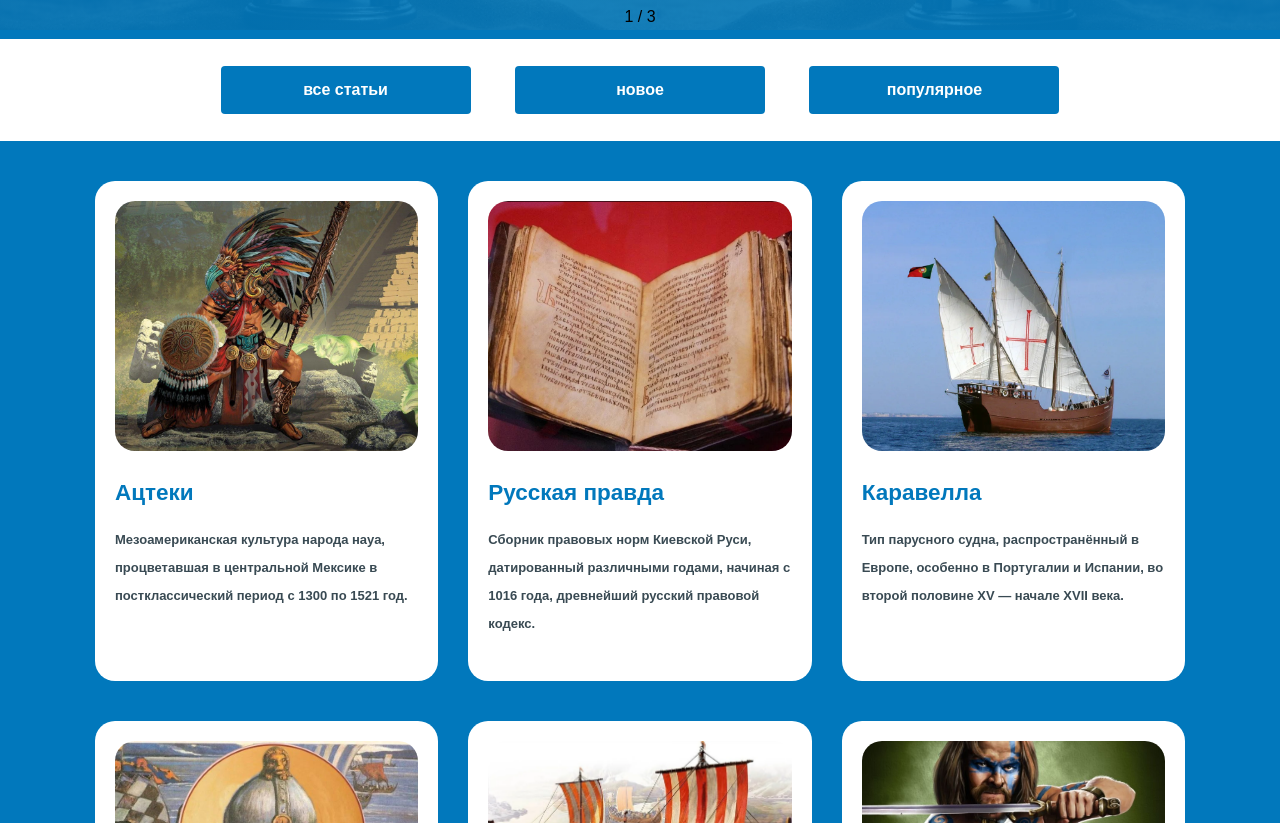
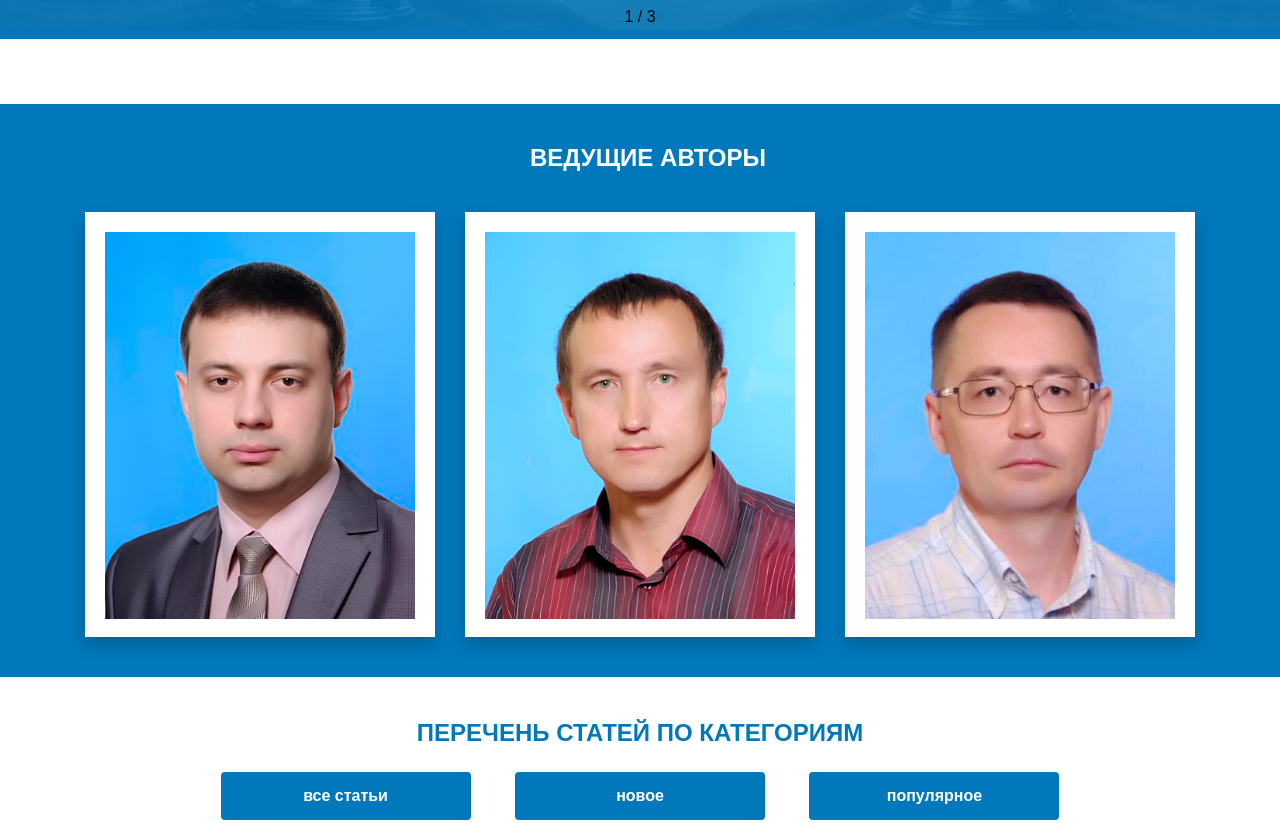
Before and after one commit to AndreySmyshlaev/HisProject, a plain HTML site: page index.html in a window 1280 px wide. Shown: the part 1072-1895 px from the top of the page. Drawn offline with nearby package versions, Linux system fonts and the light colour scheme.

Commit message:
Add files via upload

```diff
--- /dev/null
+++ b/images.json
@@ -0,0 +1,26 @@
+[
+    {
+        "imageUrl": [
+            "images/scriptor1.jpg",
+            "images/ar1.jpg"
+        ],
+        "imageAlt": "Фото",
+        "imageWidth": 310
+    },
+    {
+        "imageUrl": [
+            "images/scriptor2.jpg",
+            "images/ar2.jpg"
+        ],
+        "imageAlt": "Фото",
+        "imageWidth": 310
+    },
+    {
+        "imageUrl": [
+            "images/scriptor3.jpg",
+            "images/ar3.jpg"
+        ],
+        "imageAlt": "Фото",
+        "imageWidth": 310
+    }
+]
--- a/index.html
+++ b/index.html
@@ -34,6 +34,7 @@
         </header>
 
         <main class="main container">
+
             <section class="search">
                 <h1 class="search__title">новостной исторический сайт</h1>
                 <form class="search__form" action="/" method="get">
@@ -61,28 +62,37 @@
                 <div class="swiper-pagination"></div>
             </section>
 
+            <section class="white"></section>
+
+            <section class="images">
+                <h2 class="images__title">ВЕДУЩИЕ АВТОРЫ</h2>
+                <ul class="images__list"></ul>
+            </section>
+
             <section class="navigation">
+                <h2 class="navigation__title">ПЕРЕЧЕНЬ СТАТЕЙ ПО КАТЕГОРИЯМ</h2>
                 <button class="navigation__button button" type="button" data-id="all">все статьи</button>
                 <button class="navigation__button button" type="button" data-id="new">новое</button>
                 <button class="navigation__button button" type="button" data-id="pop">популярное</button>
             </section>
+
             <section class="articles">
                 <div class="articles__menu">
-                    <!-- <a class="articles__item all" href="#">
+                    <a class="articles__item all" href="#">
                         <img class="articles__images" src="images/atsteki.jpg" alt="Ацтеки" width="300" height="300">
-                        <h2 class="articles__name">Статья 1</h2>
+                        <h2 class="articles__name">Ацтеки</h2>
                         <p class="articles__text">Мезоамериканская культура народа науа, процветавшая в центральной Мексике в постклассический период с 1300 по 1521 год.</p>
                     </a>
                     <a class="articles__item all" href="#">
                         <img class="articles__images" src="images/russ_pravda.jpg" alt="Русская правда" width="300" height="300">
-                        <h2 class="articles__name">Статья 2</h2>
+                        <h2 class="articles__name">Русская правда</h2>
                         <p class="articles__text">Сборник правовых норм Киевской Руси, датированный различными годами, начиная с 1016 года, древнейший русский правовой кодекс.</p>
                     </a>
                     <a class="articles__item all" href="#">
                         <img class="articles__images" src="images/caravella.webp" alt="Каравелла" width="300" height="300">
-                        <h2 class="articles__name">Статья 3</h2>
+                        <h2 class="articles__name">Каравелла</h2>
                         <p class="articles__text">Тип парусного судна, распространённый в Европе, особенно в Португалии и Испании, во второй половине XV — начале XVII века.</p>
-                    </a> -->
+                    </a>
                 </div>
                 <div class="articles__menu">
                     <a class="articles__item all new" href="#">
@@ -166,6 +176,7 @@
                 </div>
                 <button class="articles__button">еще</button>
             </section>
+
         </main>
 
         <footer class="footer">
--- a/js/script.js
+++ b/js/script.js
@@ -71,11 +71,6 @@ exitModalButton.addEventListener("click", () => {
 
 
 
-// * Код для массива (название статей) (Задание 3.4)
-// * УБРАН В СВЯЗИ С НЕНАДОБНОСТЬЮ В README.MD
-
-
-
 // * Фильтрация карточек (статей)
 
 const navigation = document.querySelectorAll(".navigation");
@@ -123,48 +118,6 @@ filter()
 
 
 
-// * Код для объекта (Задание 3.5)
-
-const articles = document.querySelector(".articles");
-if (articles) {
-    const articlesMenu = articles.querySelector(".articles__menu");
-
-    const articlesData = {
-        articles1: {
-            images: "images/atsteki.jpg",
-            name: "Ацтеки",
-            text: "Мезоамериканская культура народа науа, процветавшая в центральной Мексике в постклассический период с 1300 по 1521 год.",
-        },
-        articles2: {
-            images: "images/russ_pravda.jpg",
-            name: "Русская правда",
-            text: "Сборник правовых норм Киевской Руси, датированный различными годами, начиная с 1016 года, древнейший русский правовой кодекс.",
-        },
-        articles3: {
-            images: "images/caravella.webp",
-            name: "Каравелла",
-            text: "Тип парусного судна, распространённый в Европе, особенно в Португалии и Испании, во второй половине XV — начале XVII века.",
-        },
-    }
-
-    const createCard = (images, name, text) => {
-        const card = `
-        <a class="articles__item all" href="#">
-            <img class="articles__images" src="${images}" alt="Фото" width="300" height="300">
-            <h2 class="articles__name">${name}</h2>
-            <p class="articles__text">${text}</p>
-        </a>
-    `;
-        return card;
-    }
-
-    for (const cardKey in articlesData) {
-        const card = articlesData[cardKey];
-        const cardElement = createCard(card.images, card.name, card.text);
-        articlesMenu.insertAdjacentHTML('beforeend', cardElement);
-    }
-}
-
 // * Код для предзагрузчика
 
 const preloader = document.querySelector(".preloader");
@@ -196,3 +149,67 @@ if (sliders) {
         },
     });
 }
+
+
+
+const cardsImages = document.querySelector(".images");
+if (cardsImages) {
+    const cardListImages = cardsImages.querySelector(".images__list");
+
+    // Пример URL для получения данных с сервера
+    const apiUrl = "images.json";
+
+    // Функция для создания карточки
+    const createCard = (imageUrl, imageAlt, imageWidth) => {
+        // Шаблонные строки и подстановки
+        const image = `
+        <li class="images__item">
+            <img class="images__picture" src="${imageUrl[0]}" alt="${imageAlt}" width="${imageWidth}">
+            <img class="images__picture" src="${imageUrl[1]}" alt="${imageAlt}" width="${imageWidth}" style="display: none;">
+        </li>
+    `;
+
+        return image;
+    };
+
+    fetch(apiUrl)
+        .then((response) => response.json())
+        .then((images) => {
+            console.log(images); // Данные
+            console.log(typeof images); // Тип полученных данных
+
+            images.forEach((item) => {
+                const cardElement = createCard(
+                    item.imageUrl,
+                    item.imageAlt,
+                    item.imageWidth
+                );
+                cardListImages.insertAdjacentHTML("beforeend", cardElement);
+            });
+            const pictures = document.querySelectorAll(".images__picture");
+            if (pictures) {
+                // Перебираем каждое изображение
+                pictures.forEach((picture) => {
+                    picture.addEventListener("click", () => {
+                        // Получаем родительский элемент (li)
+                        const parentItem = picture.parentElement;
+
+                        // Получаем все изображения в родительском элементе
+                        const parentPictures =
+                            parentItem.querySelectorAll(".images__picture");
+
+                        // Переключаем видимость изображений
+                        parentPictures.forEach((parentPictures) => {
+                            if (parentPictures !== picture) {
+                                parentPictures.style.display = "block"; // Показываем другое изображение
+                            } else {
+                                parentPictures.style.display = "none"; // Скрываем текущее изображение
+                            }
+                        });
+                    });
+                });
+            }
+
+        });
+
+}
--- a/styles/base.css
+++ b/styles/base.css
@@ -64,6 +64,7 @@ html,
     padding-top: 22px;
     padding-bottom: 22px;
     text-align: center;
+    margin: 40px 0px 0px 0px;
 }
 
 .navigation__button {
@@ -95,6 +96,7 @@ html,
     border-radius: 20px;
     margin: 40px 15px 0px 15px;
     text-decoration: none;
+    box-shadow: 0 8px 16px 0 rgba(0, 0, 0, 0.2);
 }
 
 .articles__images {
@@ -155,3 +157,40 @@ html,
        transform: translateY(-30px);
    }
 }
+
+.images__list {
+    display: flex;
+    flex-wrap: wrap;
+    gap: 0px;
+    justify-content: center;
+    list-style-type: none;
+    margin: 0;
+    padding: 0;
+    width: 100%;
+    object-fit: cover;
+}
+
+.images__item {
+    width: 350px;
+    height: 425px;
+    padding: 20px;
+    background-color: #fff;
+    margin: 40px 15px 0px 15px;
+    text-decoration: none;
+    box-shadow: 0 8px 16px 0 rgba(0, 0, 0, 0.2);
+    object-fit: cover;
+}
+
+.images__title {
+    color: #fff;
+    margin: 40px 0px 0px 530px;
+}
+
+.white {
+    background-color: #fff;
+    height: 65px;
+}
+
+.navigation__title {
+    color: #0178BC;
+}
```
Also changed, not shown: images/ar1.jpg (added), images/ar2.jpg (added), images/ar3.jpg (added), images/scriptor1.jpg (added), images/scriptor2.jpg (added), images/scriptor3.jpg (added), 3 other files.
